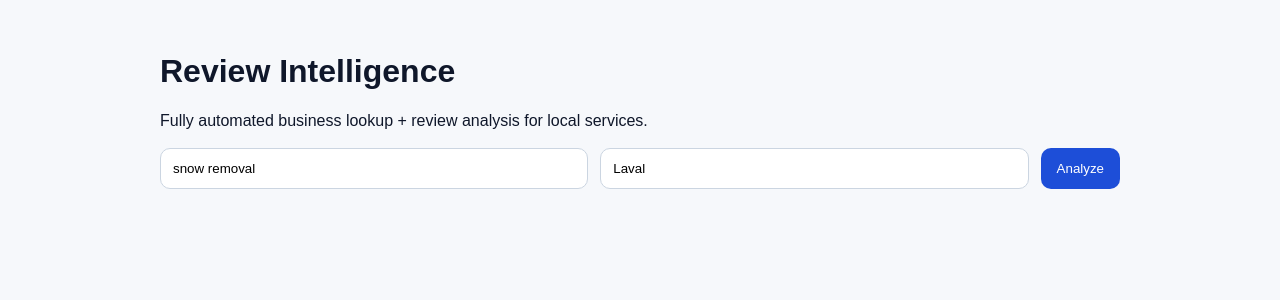
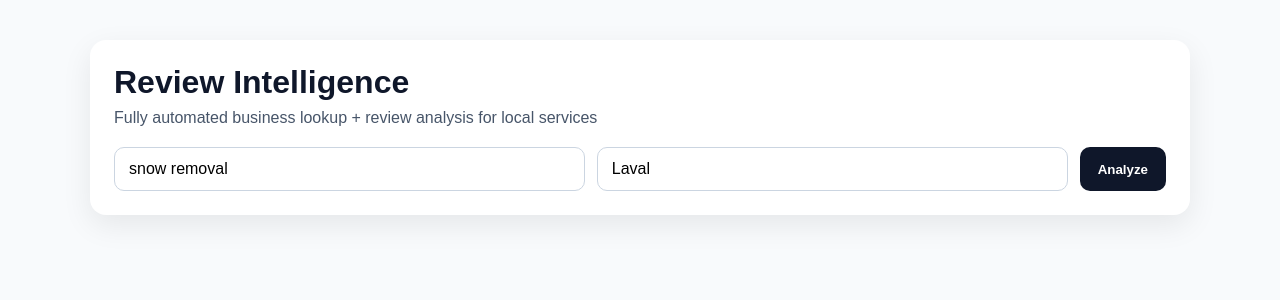
Before and after one commit to peteczar-sketch/review-intelligence, a Next.js app: page / in a window 1280 px wide. Shown: the top 300 px of the page. Built offline with nearby package versions, Linux system fonts and the light colour scheme.

Commit message:
Update page.tsx

```diff
--- a/app/page.tsx
+++ b/app/page.tsx
@@ -2,81 +2,377 @@
 
 import { useState } from 'react';
 
-type Result = {
+type SourceInfo = {
+  source: string;
+  rating?: number | null;
+  reviewCount?: number | null;
+  url?: string | null;
+  address?: string | null;
+  website?: string | null;
+  phone?: string | null;
+};
+
+type Summary = {
+  reliabilityScore: number;
+  riskLevel?: string;
+  verdict?: string;
+  positives?: string[];
+  complaints?: string[];
+  evidenceCount?: number;
+  confidence?: string;
+};
+
+type ResultItem = {
   company: string;
-  sources: Array<{ source: string; rating: number | null; reviewCount: number | null; url: string | null }>;
-  summary: {
-    positives: string[];
-    complaints: string[];
-    reliabilityScore: number;
-    riskLevel: string;
-    verdict: string;
-    evidenceCount: number;
+  sources: SourceInfo[];
+  summary: Summary;
+};
+
+type AnalyzeResponse = {
+  input?: {
+    query: string;
+    city: string;
   };
+  providers?: {
+    google?: number;
+    yelp?: number;
+  };
+  results?: ResultItem[];
+  warnings?: string[];
+  error?: string;
 };
+
+function scoreColor(score: number) {
+  if (score >= 80) return '#166534';
+  if (score >= 60) return '#a16207';
+  return '#b91c1c';
+}
+
+function scoreBg(score: number) {
+  if (score >= 80) return '#dcfce7';
+  if (score >= 60) return '#fef3c7';
+  return '#fee2e2';
+}
 
 export default function HomePage() {
   const [query, setQuery] = useState('snow removal');
   const [city, setCity] = useState('Laval');
   const [loading, setLoading] = useState(false);
-  const [results, setResults] = useState<Result[]>([]);
-  const [error, setError] = useState('');
+  const [data, setData] = useState<AnalyzeResponse | null>(null);
 
-  async function run() {
+  async function handleAnalyze() {
     setLoading(true);
-    setError('');
+    setData(null);
+
     try {
-      const resp = await fetch('/api/analyze', {
+      const res = await fetch('/api/analyze', {
         method: 'POST',
         headers: { 'Content-Type': 'application/json' },
         body: JSON.stringify({ query, city })
       });
-      const json = await resp.json();
-      if (!resp.ok) throw new Error(json.error || 'Request failed');
-      setResults(json.results || []);
-    } catch (e) {
-      setError(e instanceof Error ? e.message : 'Unknown error');
+
+      const json = await res.json();
+      setData(json);
+    } catch (error) {
+      setData({
+        error: error instanceof Error ? error.message : 'Unknown error'
+      });
     } finally {
       setLoading(false);
     }
   }
 
   return (
-    <main className="container">
-      <h1>Review Intelligence</h1>
-      <p>Fully automated business lookup + review analysis for local services.</p>
-      <div className="controls">
-        <input value={query} onChange={e => setQuery(e.target.value)} placeholder="Service" />
-        <input value={city} onChange={e => setCity(e.target.value)} placeholder="City" />
-        <button onClick={run} disabled={loading}>{loading ? 'Analyzing…' : 'Analyze'}</button>
-      </div>
-      {error ? <p className="error">{error}</p> : null}
-      <div className="results">
-        {results.map((r, i) => (
-          <section key={`${r.company}-${i}`} className="card">
-            <div className="row">
-              <h2>{i + 1}. {r.company}</h2>
-              <span className={`badge ${r.summary.riskLevel}`}>{r.summary.riskLevel}</span>
-            </div>
-            <p><strong>Reliability:</strong> {r.summary.reliabilityScore}/100</p>
-            <p><strong>Verdict:</strong> {r.summary.verdict}</p>
-            <p><strong>Evidence count:</strong> {r.summary.evidenceCount}</p>
-            <div className="grid">
-              <div>
-                <h3>Positives</h3>
-                <ul>{r.summary.positives.map((p, idx) => <li key={idx}>{p}</li>)}</ul>
+    <main
+      style={{
+        minHeight: '100vh',
+        background: '#f8fafc',
+        padding: '40px 20px',
+        fontFamily: 'Arial, sans-serif',
+        color: '#0f172a'
+      }}
+    >
+      <div style={{ maxWidth: 1100, margin: '0 auto' }}>
+        <div
+          style={{
+            background: 'white',
+            borderRadius: 16,
+            boxShadow: '0 10px 30px rgba(0,0,0,0.08)',
+            padding: 24,
+            marginBottom: 24
+          }}
+        >
+          <h1 style={{ margin: 0, fontSize: 32 }}>Review Intelligence</h1>
+          <p style={{ marginTop: 8, color: '#475569' }}>
+            Fully automated business lookup + review analysis for local services
+          </p>
+
+          <div
+            style={{
+              display: 'grid',
+              gridTemplateColumns: '1fr 1fr auto',
+              gap: 12,
+              marginTop: 20
+            }}
+          >
+            <input
+              value={query}
+              onChange={(e) => setQuery(e.target.value)}
+              placeholder="Service type"
+              style={{
+                padding: '12px 14px',
+                borderRadius: 10,
+                border: '1px solid #cbd5e1',
+                fontSize: 16
+              }}
+            />
+            <input
+              value={city}
+              onChange={(e) => setCity(e.target.value)}
+              placeholder="City"
+              style={{
+                padding: '12px 14px',
+                borderRadius: 10,
+                border: '1px solid #cbd5e1',
+                fontSize: 16
+              }}
+            />
+            <button
+              onClick={handleAnalyze}
+              disabled={loading}
+              style={{
+                padding: '12px 18px',
+                borderRadius: 10,
+                border: 'none',
+                background: '#0f172a',
+                color: 'white',
+                fontWeight: 700,
+                cursor: loading ? 'default' : 'pointer'
+              }}
+            >
+              {loading ? 'Analyzing...' : 'Analyze'}
+            </button>
+          </div>
+        </div>
+
+        {data?.error && (
+          <div
+            style={{
+              background: '#fee2e2',
+              color: '#991b1b',
+              padding: 16,
+              borderRadius: 12,
+              marginBottom: 20
+            }}
+          >
+            {data.error}
+          </div>
+        )}
+
+        {data?.providers && (
+          <div
+            style={{
+              background: 'white',
+              borderRadius: 16,
+              boxShadow: '0 10px 30px rgba(0,0,0,0.06)',
+              padding: 18,
+              marginBottom: 20
+            }}
+          >
+            <strong>Provider coverage:</strong>{' '}
+            Google: {data.providers.google ?? 0} | Yelp: {data.providers.yelp ?? 0}
+            {data.warnings && data.warnings.length > 0 && (
+              <div style={{ marginTop: 10, color: '#92400e' }}>
+                {data.warnings.map((w, i) => (
+                  <div key={i}>{w}</div>
+                ))}
               </div>
-              <div>
-                <h3>Complaints</h3>
-                <ul>{r.summary.complaints.map((c, idx) => <li key={idx}>{c}</li>)}</ul>
+            )}
+          </div>
+        )}
+
+        {data && !loading && (!data.results || data.results.length === 0) && !data.error && (
+          <div
+            style={{
+              background: 'white',
+              borderRadius: 16,
+              boxShadow: '0 10px 30px rgba(0,0,0,0.06)',
+              padding: 24
+            }}
+          >
+            No businesses found. Try a different service or city.
+          </div>
+        )}
+
+        <div style={{ display: 'grid', gap: 18 }}>
+          {data?.results?.map((result, index) => {
+            const bestSourceWithAddress =
+              result.sources.find((s) => s.address) ?? result.sources[0];
+            const bestSourceWithWebsite =
+              result.sources.find((s) => s.website) ?? result.sources[0];
+            const bestSourceWithPhone =
+              result.sources.find((s) => s.phone) ?? result.sources[0];
+
+            const score = result.summary?.reliabilityScore ?? 0;
+            const evidenceCount = result.summary?.evidenceCount ?? 0;
+            const confidence = result.summary?.confidence ?? 'Unknown';
+
+            return (
+              <div
+                key={`${result.company}-${index}`}
+                style={{
+                  background: 'white',
+                  borderRadius: 16,
+                  boxShadow: '0 10px 30px rgba(0,0,0,0.06)',
+                  padding: 22
+                }}
+              >
+                <div
+                  style={{
+                    display: 'flex',
+                    alignItems: 'center',
+                    justifyContent: 'space-between',
+                    gap: 12,
+                    marginBottom: 14
+                  }}
+                >
+                  <div>
+                    <div style={{ fontSize: 24, fontWeight: 800 }}>
+                      {index + 1}. {result.company}
+                    </div>
+                    {result.summary?.riskLevel && (
+                      <div style={{ marginTop: 4, color: '#475569' }}>
+                        Risk: {result.summary.riskLevel}
+                      </div>
+                    )}
+                  </div>
+
+                  <div
+                    style={{
+                      background: scoreBg(score),
+                      color: scoreColor(score),
+                      padding: '10px 14px',
+                      borderRadius: 999,
+                      fontWeight: 800,
+                      minWidth: 110,
+                      textAlign: 'center'
+                    }}
+                  >
+                    {score}/100
+                  </div>
+                </div>
+
+                <div
+                  style={{
+                    display: 'grid',
+                    gridTemplateColumns: '1.1fr 0.9fr',
+                    gap: 20
+                  }}
+                >
+                  <div>
+                    <p style={{ margin: '0 0 8px 0' }}>
+                      <strong>Confidence:</strong> {confidence}
+                    </p>
+                    <p style={{ margin: '0 0 8px 0' }}>
+                      <strong>Evidence count:</strong> {evidenceCount}
+                    </p>
+                    {result.summary?.verdict && (
+                      <p style={{ margin: '0 0 12px 0' }}>
+                        <strong>Verdict:</strong> {result.summary.verdict}
+                      </p>
+                    )}
+
+                    {evidenceCount < 5 && (
+                      <p
+                        style={{
+                          margin: '0 0 12px 0',
+                          color: '#b45309',
+                          fontWeight: 700
+                        }}
+                      >
+                        Limited data available — results may be less reliable.
+                      </p>
+                    )}
+
+                    {bestSourceWithAddress?.address && (
+                      <p style={{ margin: '0 0 8px 0' }}>
+                        <strong>Address:</strong> {bestSourceWithAddress.address}
+                      </p>
+                    )}
+
+                    {bestSourceWithWebsite?.website && (
+                      <p style={{ margin: '0 0 8px 0' }}>
+                        <strong>Website:</strong>{' '}
+                        <a
+                          href={bestSourceWithWebsite.website}
+                          target="_blank"
+                          rel="noreferrer"
+                        >
+                          {bestSourceWithWebsite.website}
+                        </a>
+                      </p>
+                    )}
+
+                    {bestSourceWithPhone?.phone && (
+                      <p style={{ margin: '0 0 8px 0' }}>
+                        <strong>Phone:</strong> {bestSourceWithPhone.phone}
+                      </p>
+                    )}
+                  </div>
+
+                  <div>
+                    <div style={{ fontWeight: 800, marginBottom: 8 }}>Sources</div>
+                    <ul style={{ margin: 0, paddingLeft: 18 }}>
+                      {result.sources.map((source, sourceIndex) => (
+                        <li key={`${source.source}-${sourceIndex}`} style={{ marginBottom: 8 }}>
+                          <strong>{source.source}</strong>
+                          {source.rating != null ? ` ★${source.rating}` : ''}
+                          {source.reviewCount != null
+                            ? ` (${source.reviewCount} reviews)`
+                            : ''}
+                          {source.url && (
+                            <>
+                              {' — '}
+                              <a href={source.url} target="_blank" rel="noreferrer">
+                                View source
+                              </a>
+                            </>
+                          )}
+                        </li>
+                      ))}
+                    </ul>
+                  </div>
+                </div>
+
+                {result.summary?.positives && result.summary.positives.length > 0 && (
+                  <div style={{ marginTop: 18 }}>
+                    <div style={{ fontWeight: 800, marginBottom: 8 }}>Top positives</div>
+                    <ul style={{ margin: 0, paddingLeft: 18 }}>
+                      {result.summary.positives.map((item, i) => (
+                        <li key={i} style={{ marginBottom: 6 }}>
+                          {item}
+                        </li>
+                      ))}
+                    </ul>
+                  </div>
+                )}
+
+                {result.summary?.complaints && result.summary.complaints.length > 0 && (
+                  <div style={{ marginTop: 18 }}>
+                    <div style={{ fontWeight: 800, marginBottom: 8 }}>Top complaints</div>
+                    <ul style={{ margin: 0, paddingLeft: 18 }}>
+                      {result.summary.complaints.map((item, i) => (
+                        <li key={i} style={{ marginBottom: 6 }}>
+                          {item}
+                        </li>
+                      ))}
+                    </ul>
+                  </div>
+                )}
               </div>
-            </div>
-            <h3>Sources</h3>
-            <ul>
-              {r.sources.map((s, idx) => <li key={idx}>{s.source}: rating {s.rating ?? 'n/a'}, reviews {s.reviewCount ?? 'n/a'}</li>)}
-            </ul>
-          </section>
-        ))}
+            );
+          })}
+        </div>
       </div>
     </main>
   );
```
